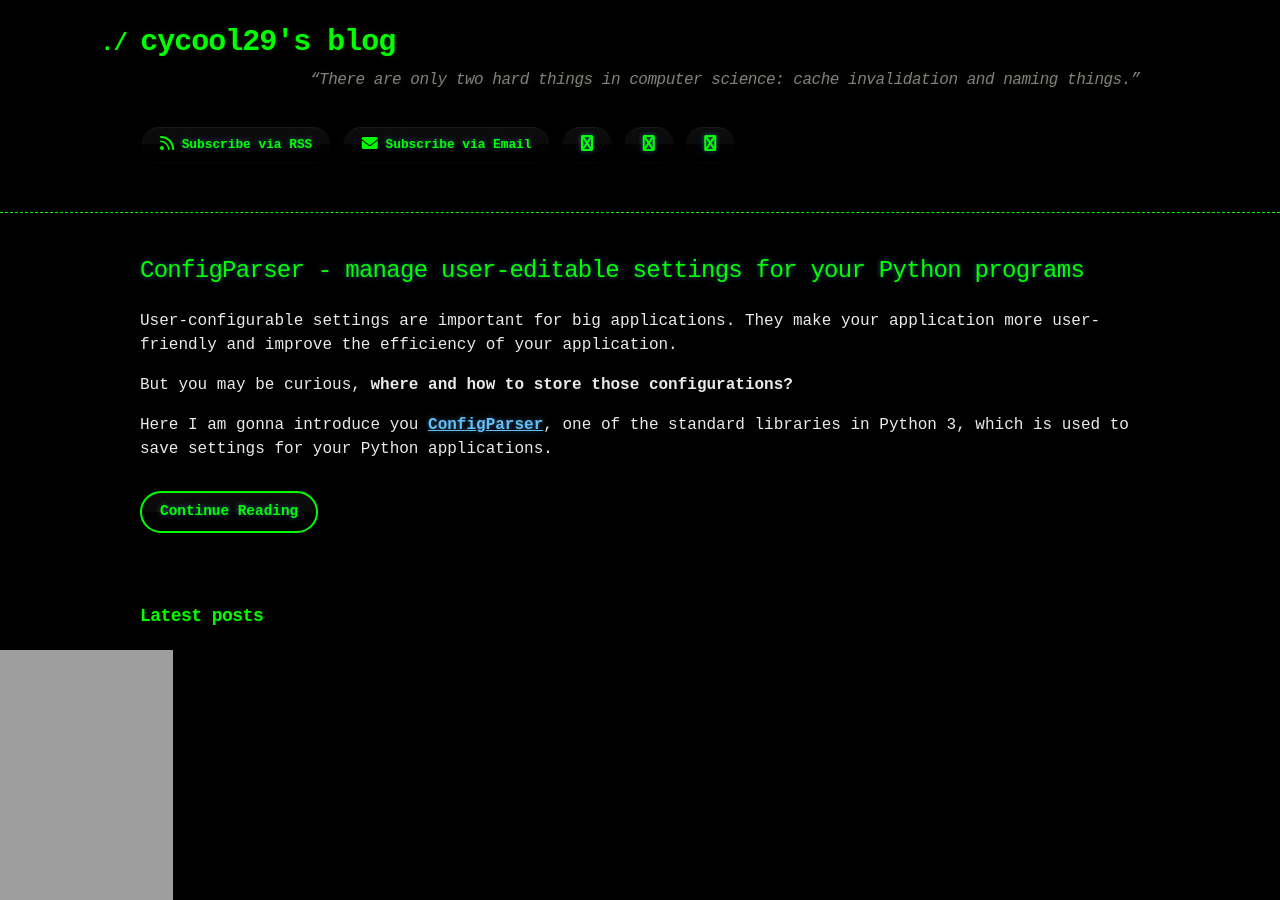
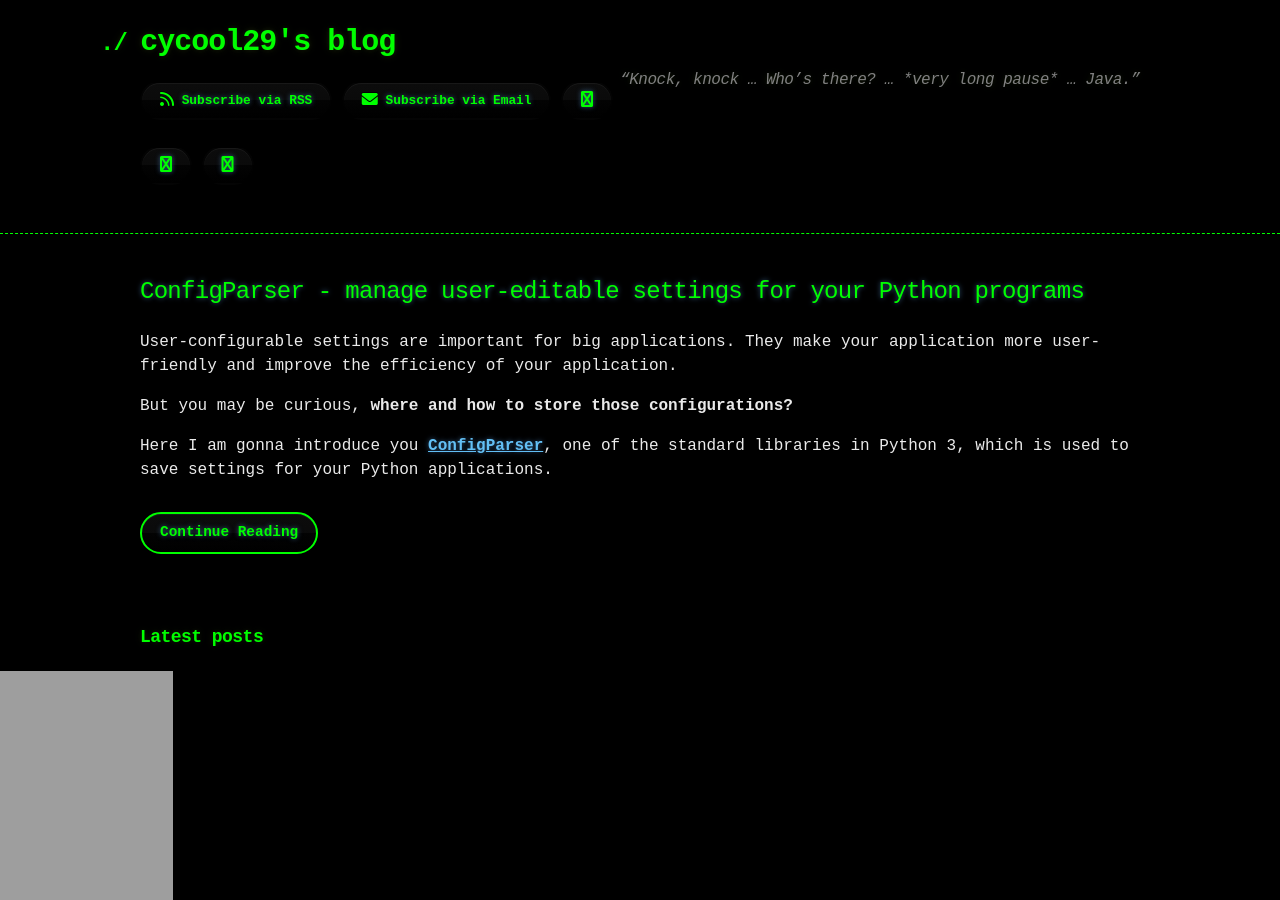
Before and after one commit to cycool29/cycool29.github.io, a Jekyll site: the page built from index.md, in a window 1280 px wide and 900 px high. Built offline with Jekyll 4.4.1, drawn with Linux system fonts in a browser that asks for light colours; a style sheet for code colours, icons or effects is not loaded.

Commit message:
Update quotes

```diff
--- a/_config.yml
+++ b/_config.yml
@@ -1,5 +1,5 @@
 title: cycool29's blog
-description: "“There are only two hard things in computer science: cache invalidation and naming things.” "
+description: "“Knock, knock … Who’s there? … *very long pause* … Java.”"
 bio: A high school student. Intermediate in Python, Git, Bash. Learning JavaScript. He/Him. "
 author: cycool29
 url: https://cycool29.github.io
```
